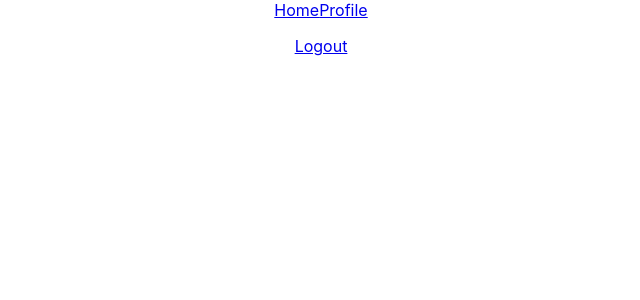
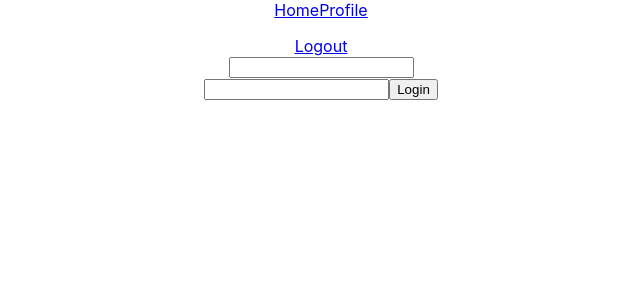
Before and after one commit to Naser2/virtual-wealth-trade-react, a React (Create React App) app: page /login in a window 1280 px wide. Shown: the top 300 px of the page, without its empty margins (319-959 px from the left). Built offline with nearby package versions, Linux system fonts and the light colour scheme.

Commit message:
added Login component & functionalities: tested

```diff
--- a/src/Home.js
+++ b/src/Home.js
@@ -18,7 +18,7 @@ class Home extends Component {
   componentDidMount(){
     axios.get(`http://localhost:3000/cryptos`)
       .then(res => this.setState({
-        cryptos: res.data.currencies.data
+        cryptos: res.data
       },() => console.log('All Cryptos', this.state.cryptos))
     )
   }
--- a/src/Profile.js
+++ b/src/Profile.js
@@ -18,11 +18,13 @@ class Profile extends Component {
       edit:true
     })
   }
+
   deleteHandler = () => {
     this.setState({
       delete:true
     })
   }
+
   patchOrPost = (obj) =>{
     axios.patch(`http://localhost:3000/users/${obj.id}`,{name:obj.name,username:obj.username,password:obj.password})
     .then(response => this.setState({
@@ -30,17 +32,20 @@ class Profile extends Component {
       edit:false
     })
   )}
+
   YesHandler = () =>{
     axios.delete(`http://localhost:3000/users/7`)
     this.setState({
       redirect:true,
       delete:false
     })}
+
   NoHandler = () =>{
     this.setState({
       delete:false
     })
   }
+
   showEditOrProfile = () => {
     if (this.state.edit){
       return(
--- a/src/Routes.js
+++ b/src/Routes.js
@@ -2,6 +2,7 @@ import React, { Fragment, Switch } from "react";
 import { BrowserRouter as Router, Route } from 'react-router-dom';
 import Home from './Home';
 import Profile from './Profile';
+import Login from './components/Login';
 import Currency from './components/presentational/Currency';
 import NoMatch from './NoMatch';
 import NavBar from './NavBar'
@@ -13,6 +14,7 @@ const Routes = () => (
     <Fragment>
      <NavBar/>
       <Route exact path="/" component={Home} />
+      <Route exact path="/login" component={Login} />
       <Route exact path="/profile" component={Profile} />
       <Route exact path="/currency" component={Currency} />
 
--- /dev/null
+++ b/src/components/Login.js
@@ -0,0 +1,40 @@
+import React, { Component } from 'react';
+import axios from 'axios';
+
+export default class LogIn extends Component {
+  state = {
+    username: '',
+    password: ''
+  }
+
+  loginUser = (e) => {
+    e.preventDefault();
+    const {username, password} = this.state;
+    console.log('Login deatailsss', username, password)
+    axios.post('http://localhost:3000/auth/login', {
+      username, password
+    }).then(res => {
+      localStorage.setItem('token', res.data.token);
+      console.log('res from backend', this);
+      this.props.history.replace('/')
+    }).catch(err => console.log('login errr', err))
+  }
+
+  handleChange = (e) => {
+    this.setState({
+      [e.target.name]: e.target.value
+    })
+  }
+
+  render() {
+    return (
+      <div>
+        <form onSubmit={this.loginUser}>
+          <input name="username" onChange={this.handleChange} /> <br/>
+          <input name="password" type="password" onChange={this.handleChange} />
+          <button>Login</button>
+        </form>
+      </div>
+    )
+  }
+}
--- a/src/components/presentational/CurrencyCollection.js
+++ b/src/components/presentational/CurrencyCollection.js
@@ -5,8 +5,9 @@ export default class CurrencyCollection extends Component {
   render() {
     console.log('CurrencyCollection cryptos:', this.props)
     let {cryptos, handleOnHomeCurrency} = this.props
-    console.log('CurrencyCollection:',cryptos, handleOnHomeCurrency)
-    //  console.log( cryptos.map(crypto => crypto.name))
+    console.log('CurrencyCollection check:',cryptos)
+    const  crypto = Object.keys(cryptos).forEach(item => item);
+    console.log(crypto)
     // const crypto = cryptos.map(crypto => {
     //   return ( <Currency key={crypto.id}
     //            crypto={crypto}
```
